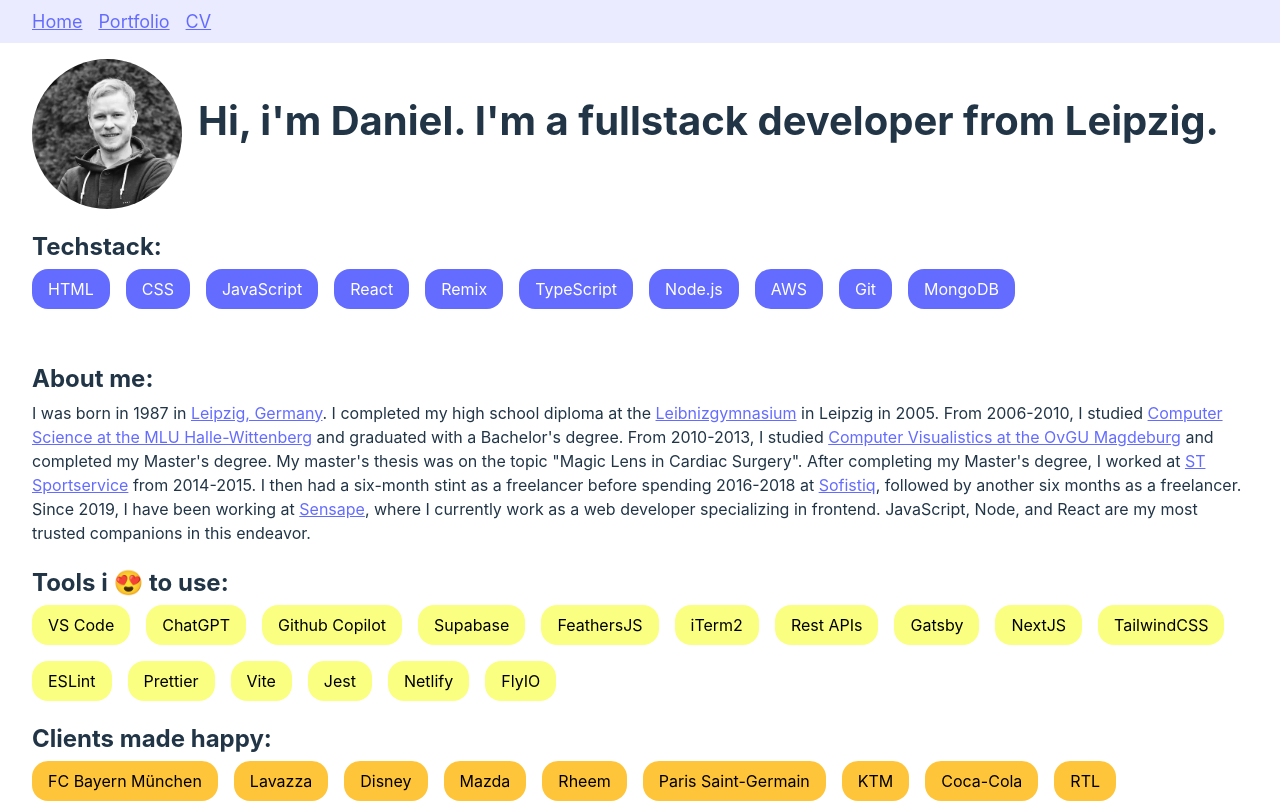
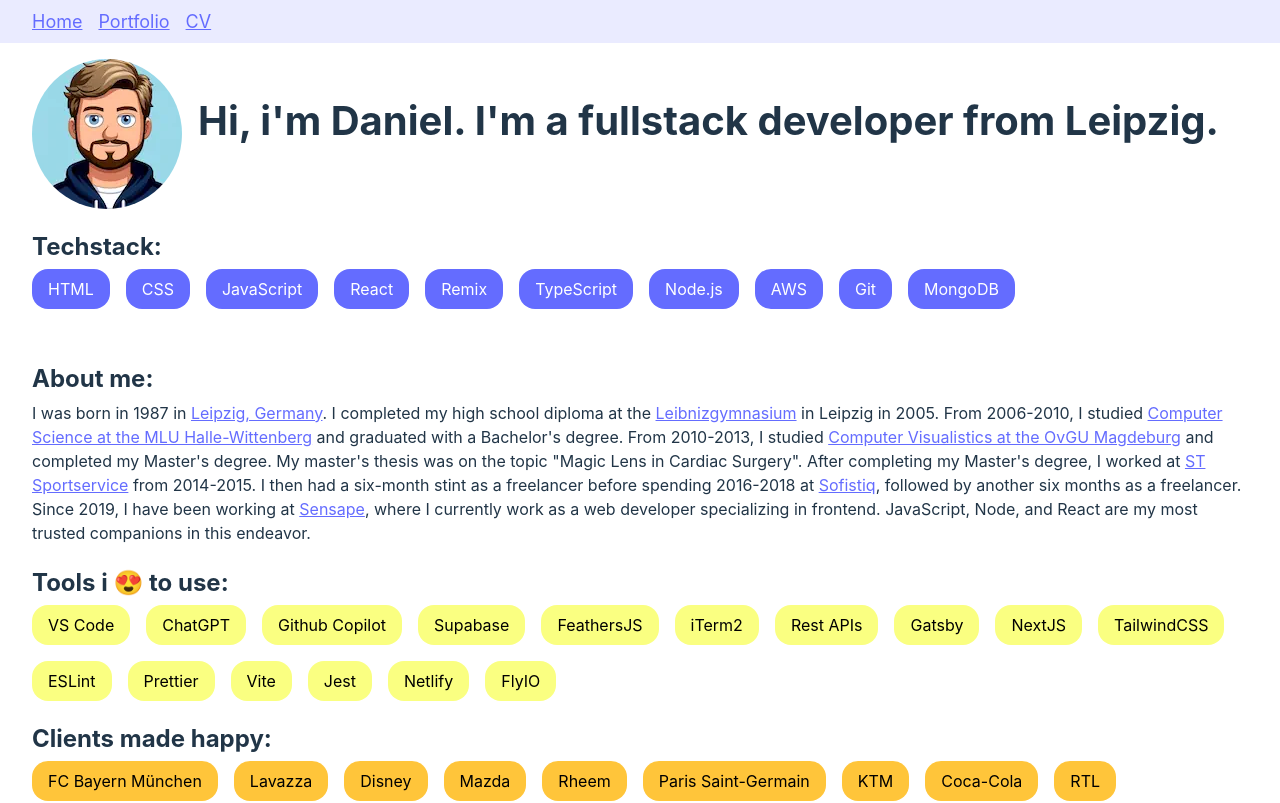
Before and after one commit to develowlper/karl-eule-cv, a React (Vite) app: page / in a window 1280 px wide. Shown: the top 803 px of the page. Built offline with nearby package versions, Linux system fonts and the light colour scheme.

Commit message:
feat: new header image

```diff
--- a/src/components/Header.tsx
+++ b/src/components/Header.tsx
@@ -6,7 +6,7 @@ const techstack = getTechstack();
 export default function Header() {
   return <>
     <header className='header'>
-      <img className="profilepic" src="/profile.webp" alt="Daniel Schulz" />
+      <img className="profilepic" src="/profile-family.webp" alt="Daniel Schulz" />
       <h1>
         Hi, i'm Daniel. I'm a fullstack developer from Leipzig.
       </h1>
```
